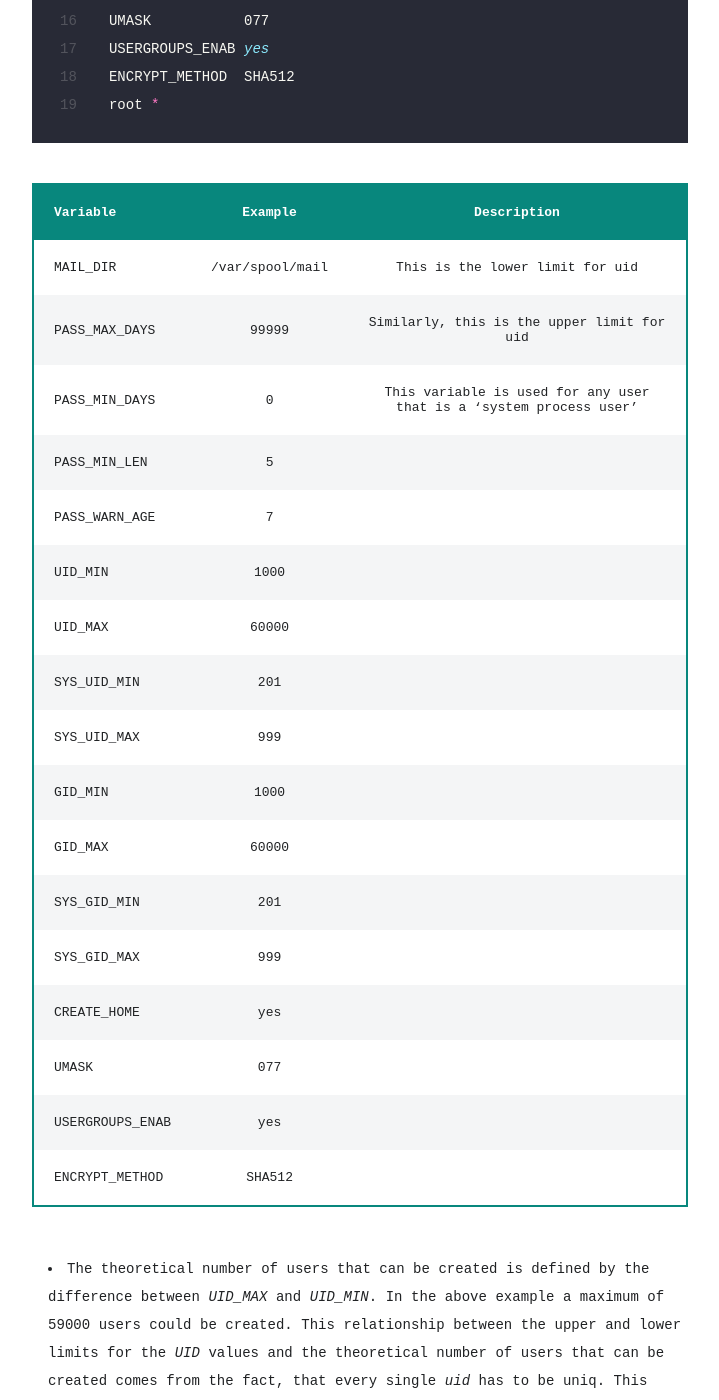
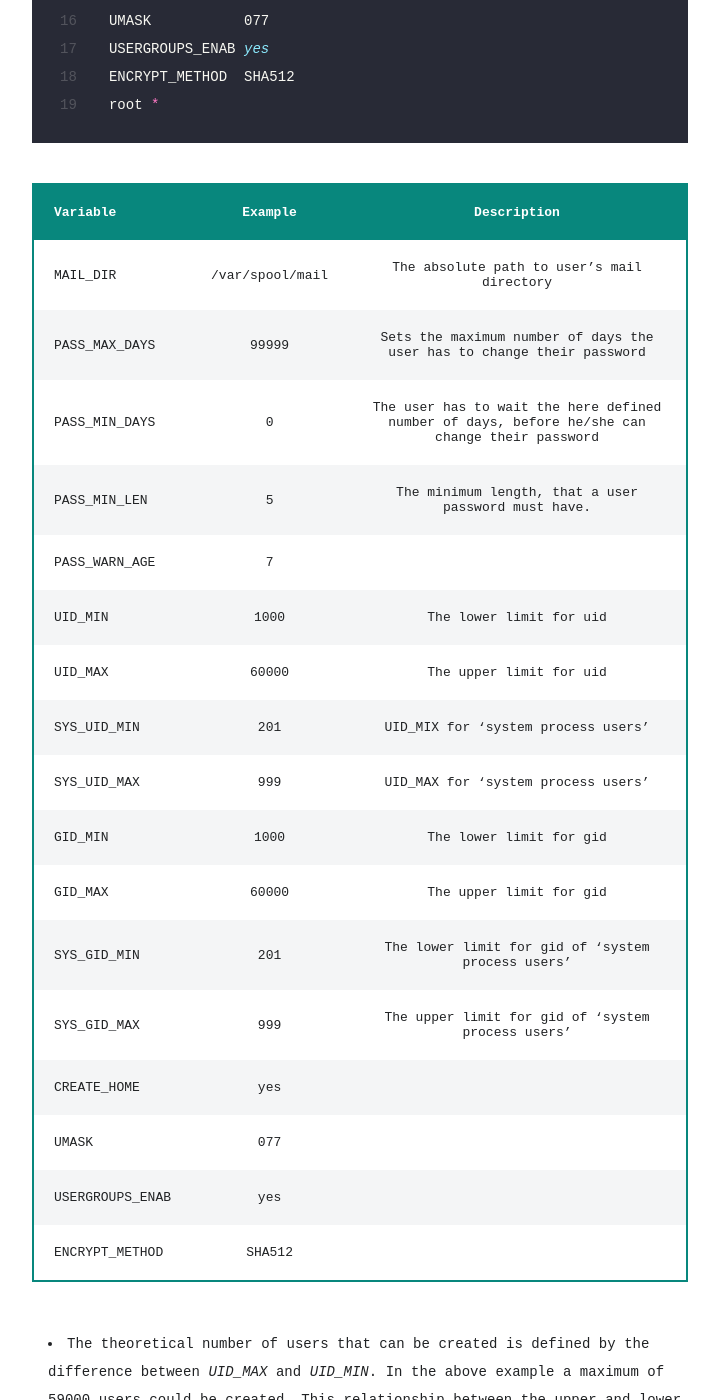
Before and after one commit to kletobias/kletobias.github.io, a Jekyll site: the page built from _projects/Chapter_5-5.md, in a window 1280 px wide and 1400 px high, scrolled down 2812 px. Shown: the whole window, without its empty margins (38-757 px from the left). Built offline with Jekyll 4.4.1, drawn with Linux system fonts in a browser that asks for light colours; nearby versions of some CDN libraries; some web fonts are replaced.

Commit message:
updating module5 for the website

````diff
--- a/_projects/Chapter_5-5.md
+++ b/_projects/Chapter_5-5.md
@@ -54,24 +54,24 @@ ENCRYPT_METHOD  SHA512
 root *
 ```
 
-| Variable        |     Example	      |                            Description                             |
-|-----------------|:-----------------:|:------------------------------------------------------------------:|
-| MAIL_DIR        | /var/spool/mail 	 |                  This is the lower limit for uid                   |
-| PASS_MAX_DAYS   | 99999           	 |             Similarly, this is the upper limit for uid             |
-| PASS_MIN_DAYS   | 0               	 | This variable is used for any user that is a 'system process user' |
-| PASS_MIN_LEN    | 5               	 |                                                                    |
-| PASS_WARN_AGE   | 7               	 |                                                                    |
-| UID_MIN         | 1000            	 |                                                                    |
-| UID_MAX         | 60000           	 |                                                                    |
-| SYS_UID_MIN     | 201             	 |                                                                    |
-| SYS_UID_MAX     | 999             	 |                                                                    |
-| GID_MIN         | 1000            	 |                                                                    |
-| GID_MAX         | 60000           	 |                                                                    |
-| SYS_GID_MIN     | 201             	 |                                                                    |
-| SYS_GID_MAX     | 999             	 |                                                                    |
-| CREATE_HOME     | yes             	 |                                                                    |
-| UMASK           | 077             	 |                                                                    |
-| USERGROUPS_ENAB | yes             	 |                                                                    |
-| ENCRYPT_METHOD  | SHA512          	 |                                                                    |
+| Variable        |     Example	      |                                          Description                                          |
+|-----------------|:-----------------:|:---------------------------------------------------------------------------------------------:|
+| MAIL_DIR        | /var/spool/mail 	 |                          The absolute path to user's mail directory                           |
+| PASS_MAX_DAYS   | 99999           	 |             Sets the maximum number of days the user has to change their password             |
+| PASS_MIN_DAYS   | 0               	 | The user has to wait the here defined number of days, before he/she can change their password |
+| PASS_MIN_LEN    | 5               	 |                      The minimum length, that a user password must have.                      |
+| PASS_WARN_AGE   | 7               	 |                                                                                               |
+| UID_MIN         | 1000            	 |                                    The lower limit for uid                                    |
+| UID_MAX         | 60000           	 |                                    The upper limit for uid                                    |
+| SYS_UID_MIN     | 201             	 |                              UID_MIX for 'system process users'                               |
+| SYS_UID_MAX     | 999             	 |                              UID_MAX for 'system process users'                               |
+| GID_MIN         | 1000            	 |                                    The lower limit for gid                                    |
+| GID_MAX         | 60000           	 |                                    The upper limit for gid                                    |
+| SYS_GID_MIN     | 201             	 |                       The lower limit for gid of 'system process users'                       |
+| SYS_GID_MAX     | 999             	 |                       The upper limit for gid of 'system process users'                       |
+| CREATE_HOME     | yes             	 |                                                                                               |
+| UMASK           | 077             	 |                                                                                               |
+| USERGROUPS_ENAB | yes             	 |                                                                                               |
+| ENCRYPT_METHOD  | SHA512          	 |                                                                                               |
 
 - The theoretical number of users that can be created is defined by the difference between *UID_MAX* and *UID_MIN*. In the above example a maximum of 59000 users could be created. This relationship between the upper and lower limits for the *UID* values and the theoretical number of users that can be created comes from the fact, that every single *uid* has to be uniq. This variable is a *unique key*.
````
